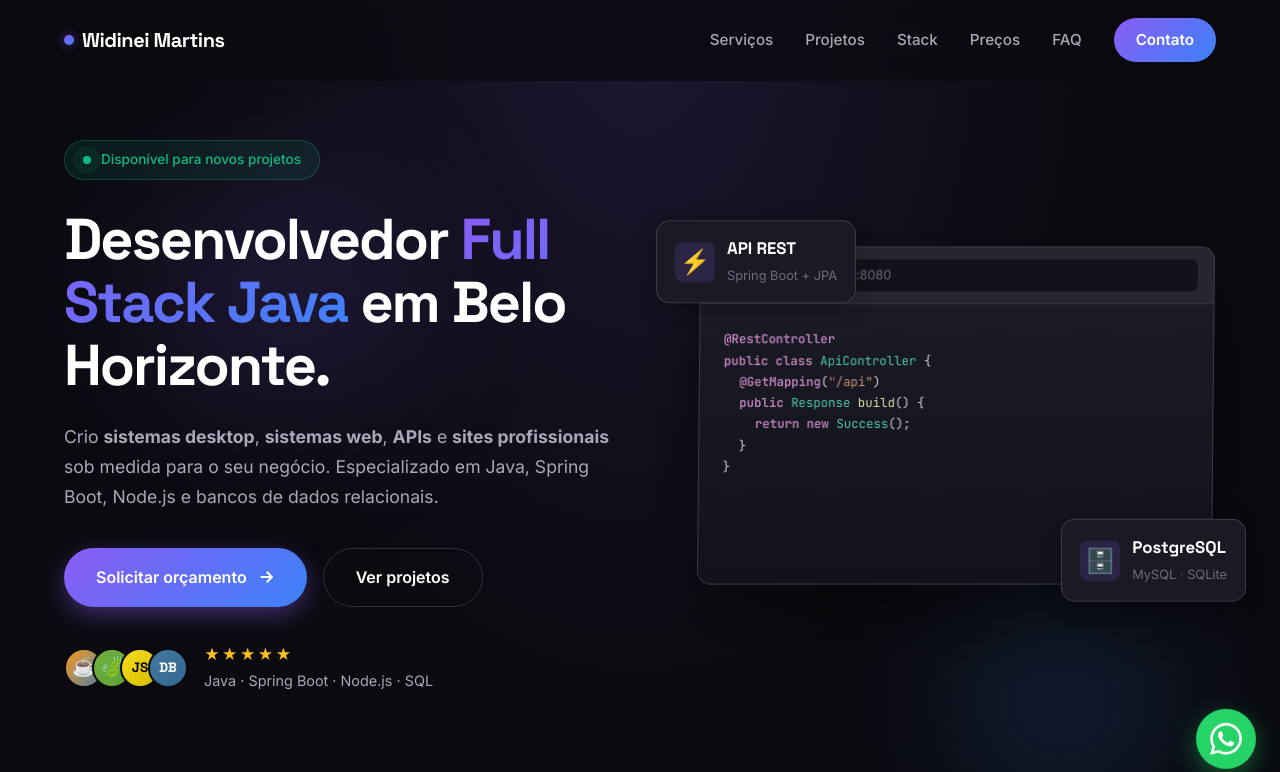
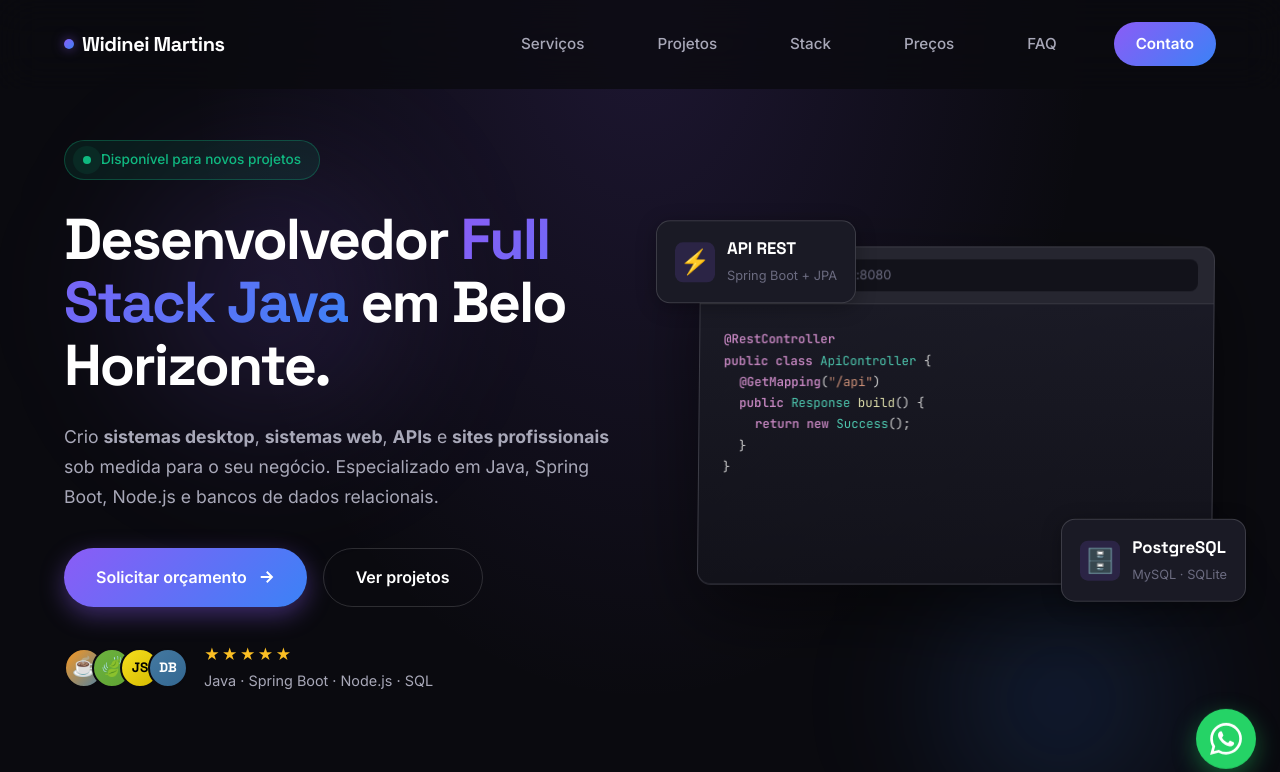
Before and after one commit to Widineii/Portifolio, a plain HTML site: page index.html in a window 1280 px wide. Shown: the top 772 px of the page. Drawn offline with Linux system fonts and the light colour scheme.

Commit message:
style: mais espaco no menu (gap, padding, header)
Co-authored-by: Cursor <cursoragent@cursor.com>

```diff
--- a/styles.css
+++ b/styles.css
@@ -69,7 +69,7 @@ button { font-family: inherit; cursor: pointer; border: none; background: none;
   position: fixed;
   top: 0; left: 0; right: 0;
   z-index: 100;
-  padding: 18px 0;
+  padding: 22px 0;
   background: rgba(10, 10, 15, 0.8);
   backdrop-filter: blur(20px);
   -webkit-backdrop-filter: blur(20px);
@@ -78,7 +78,7 @@ button { font-family: inherit; cursor: pointer; border: none; background: none;
 }
 .navbar.scrolled {
   border-bottom-color: var(--border);
-  padding: 12px 0;
+  padding: 14px 0;
 }
 .nav-container { display: flex; align-items: center; justify-content: space-between; }
 .logo {
@@ -97,12 +97,21 @@ button { font-family: inherit; cursor: pointer; border: none; background: none;
   background: var(--gradient-primary);
   box-shadow: 0 0 12px rgba(139, 92, 246, 0.6);
 }
-.nav-links { display: flex; gap: 32px; align-items: center; }
+.nav-links {
+  display: flex;
+  gap: clamp(28px, 3.2vw, 56px);
+  align-items: center;
+  justify-content: flex-end;
+}
 .nav-links a {
   color: var(--text-secondary);
   font-weight: 500;
   font-size: 0.95rem;
   transition: var(--transition);
+}
+.nav-links a:not(.btn-nav) {
+  padding: 10px 16px;
+  border-radius: var(--radius-sm);
 }
 .nav-links a:hover { color: var(--text-primary); }
 .nav-links a.btn-nav {
@@ -1684,8 +1693,8 @@ button { font-family: inherit; cursor: pointer; border: none; background: none;
     width: 80%;
     max-width: 300px;
     height: calc(100vh - 70px);
-    padding: 40px 32px;
-    gap: 24px;
+    padding: 48px 36px;
+    gap: 28px;
     align-items: flex-start;
     border-left: 1px solid var(--border);
     transition: right 0.4s ease;
```
